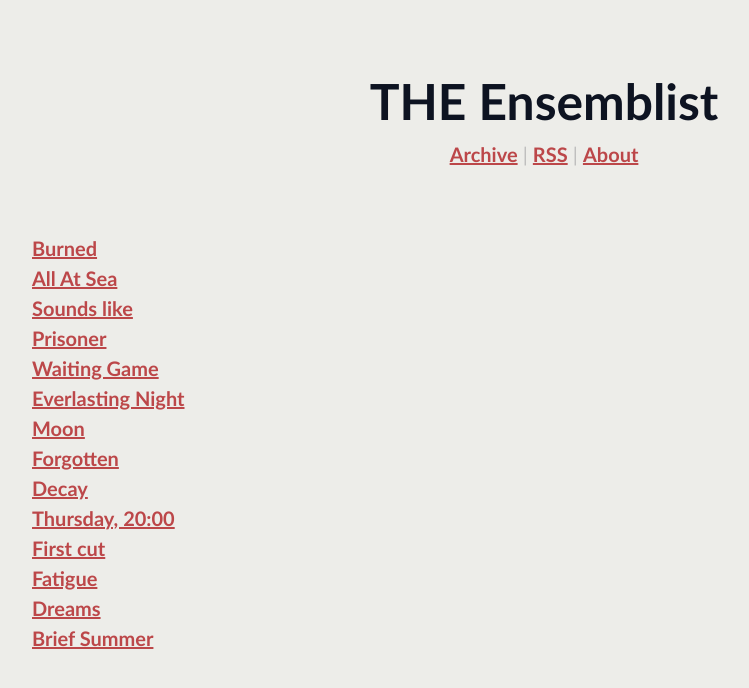
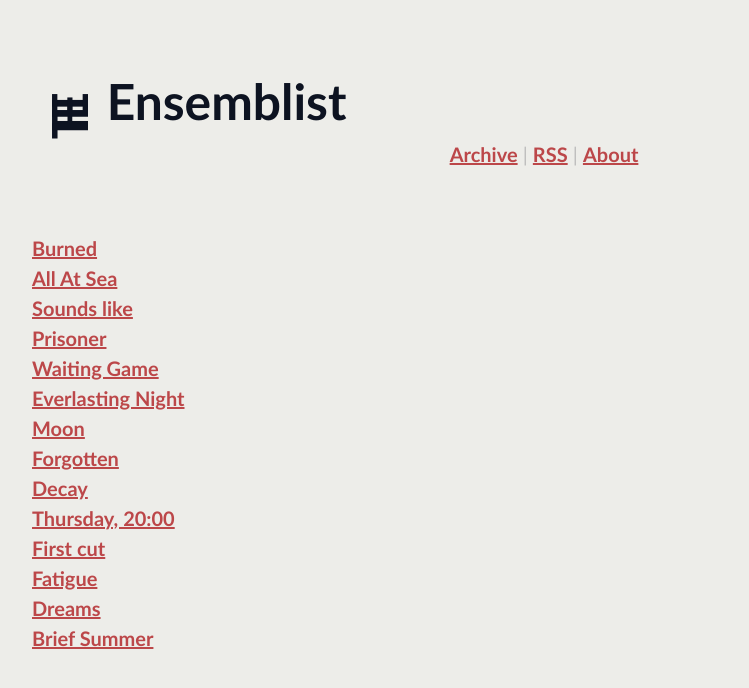
Before and after one commit to ensemblist/website, a Jekyll site: the page built from index.md, in a window 1280 px wide. Shown: the top 688 px of the page, without its empty margins (96-845 px from the left). Built offline with Jekyll 4.4.1, drawn with Linux system fonts in a browser that asks for light colours; some web fonts are replaced.

Commit message:
Update style.css

```diff
--- a/assets/style.css
+++ b/assets/style.css
@@ -35,6 +35,8 @@ h1 {
     font-size: var(--step-5);
     margin-bottom: 0;
     text-wrap: balance;
+    display: flex;
+    align-items: flex-end;
 }
 
 h2 {
@@ -54,6 +56,19 @@ h1,
     text-align: center;
 }
 
+span.the {
+  display: inline-block;
+  writing-mode: vertical-rl;
+  transform: rotate(180deg);
+  width: 1lh;
+  letter-spacing: calc((1lh - 3em) / 3);
+  align-self: flex-end;
+  margin-bottom: 0;
+}
+
+
+
+
 .permalink {
     color: #bdbdbd;
     margin-bottom: 4rem;
```
